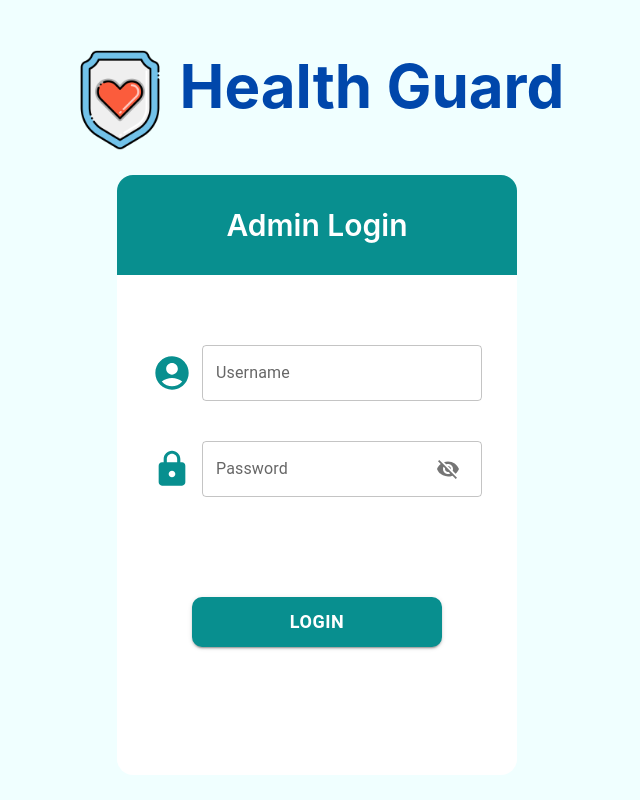
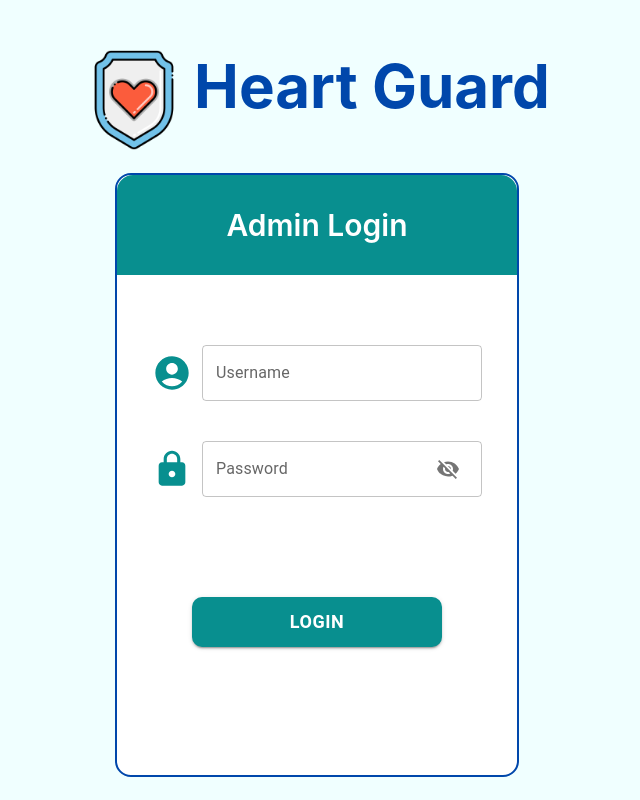
Before and after one commit to Akash-Ramjyothi/Health-Guard-Dashboard, a React (Create React App) app: page / in a window 1280 px wide. Shown: the whole page, without its empty margins (323-963 px from the left). Built offline with nearby package versions, Linux system fonts and the light colour scheme.

Commit message:
Added empty User Details page

```diff
--- a/package.json
+++ b/package.json
@@ -1,5 +1,4 @@
 {
-  "homepage": "https://Akash-Ramjyothi.github.io/Heart-Guard-Dashboard",
   "name": "health-guard-dashboard-v3",
   "version": "0.1.0",
   "private": true,
--- a/public/index.html
+++ b/public/index.html
@@ -24,7 +24,7 @@
       work correctly both with client-side routing and a non-root public URL.
       Learn how to configure a non-root public URL by running `npm run build`.
     -->
-    <title>Health Guard Dashboard</title>
+    <title>Heart Guard Dashboard</title>
   </head>
   <body>
     <noscript>You need to enable JavaScript to run this app.</noscript>
--- a/src/App.tsx
+++ b/src/App.tsx
@@ -3,6 +3,7 @@ import "./App.css";
 import { BrowserRouter as Router, Routes, Route } from "react-router-dom";
 import Dashboard from "./components/Dashboard";
 import Main from "./components/Main";
+import UserDetails from "./components/UserDetails";
 
 function App() {
   return (
@@ -10,6 +11,7 @@ function App() {
       <Routes>
         <Route path="/" element={<Main />} />
         <Route path="/dashboard" element={<Dashboard />} />
+        <Route path="/dashboard/Heartrate-Sensor-0" element={<UserDetails />} />
       </Routes>
     </Router>
   );
--- a/src/components/Login.css
+++ b/src/components/Login.css
@@ -77,6 +77,7 @@
   background: #ffffff;
   /* border: 2px solid #007bff; */
   border-radius: 16px;
+  border: 2px #0047ab solid;
 }
 
 .product-title {
--- a/src/components/Main.tsx
+++ b/src/components/Main.tsx
@@ -38,7 +38,7 @@ function Main() {
       </header> */}
       <div className="product-title">
         <img src={healthGuardLogo} width="100px" height="100px" alt="Logo" />
-        <div className="product-text">Health Guard</div>
+        <div className="product-text">Heart Guard</div>
       </div>
       <div className="login-container">
         <div className="login-banner">
--- /dev/null
+++ b/src/components/UserDetails.tsx
@@ -0,0 +1,8 @@
+import React, { useState } from "react";
+import "./UserDetails.css";
+
+function UserDetails() {
+  return <div className="App">Hello</div>;
+}
+
+export default UserDetails;
```
Also changed, not shown: src/components/UserDetails.css (added).
